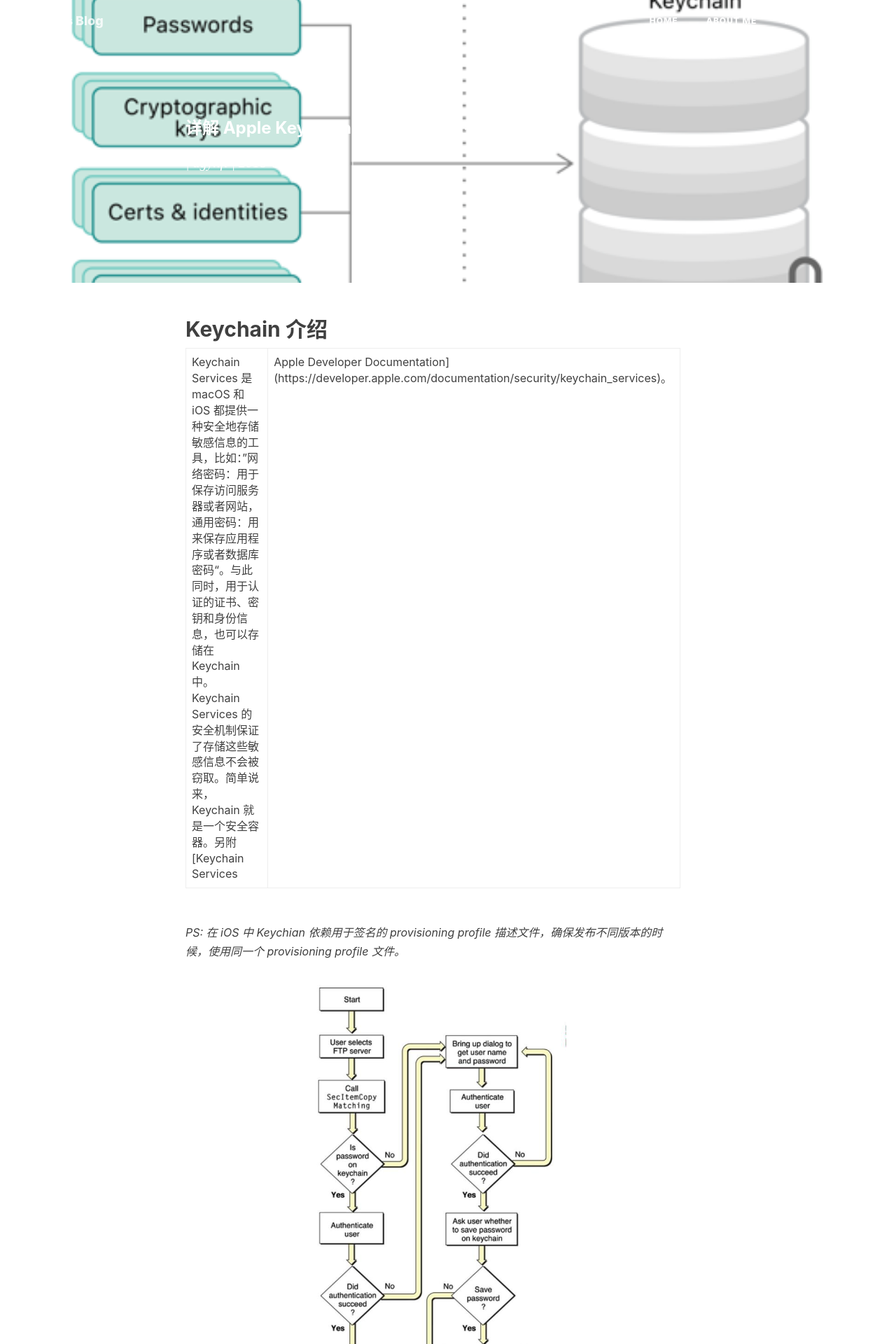
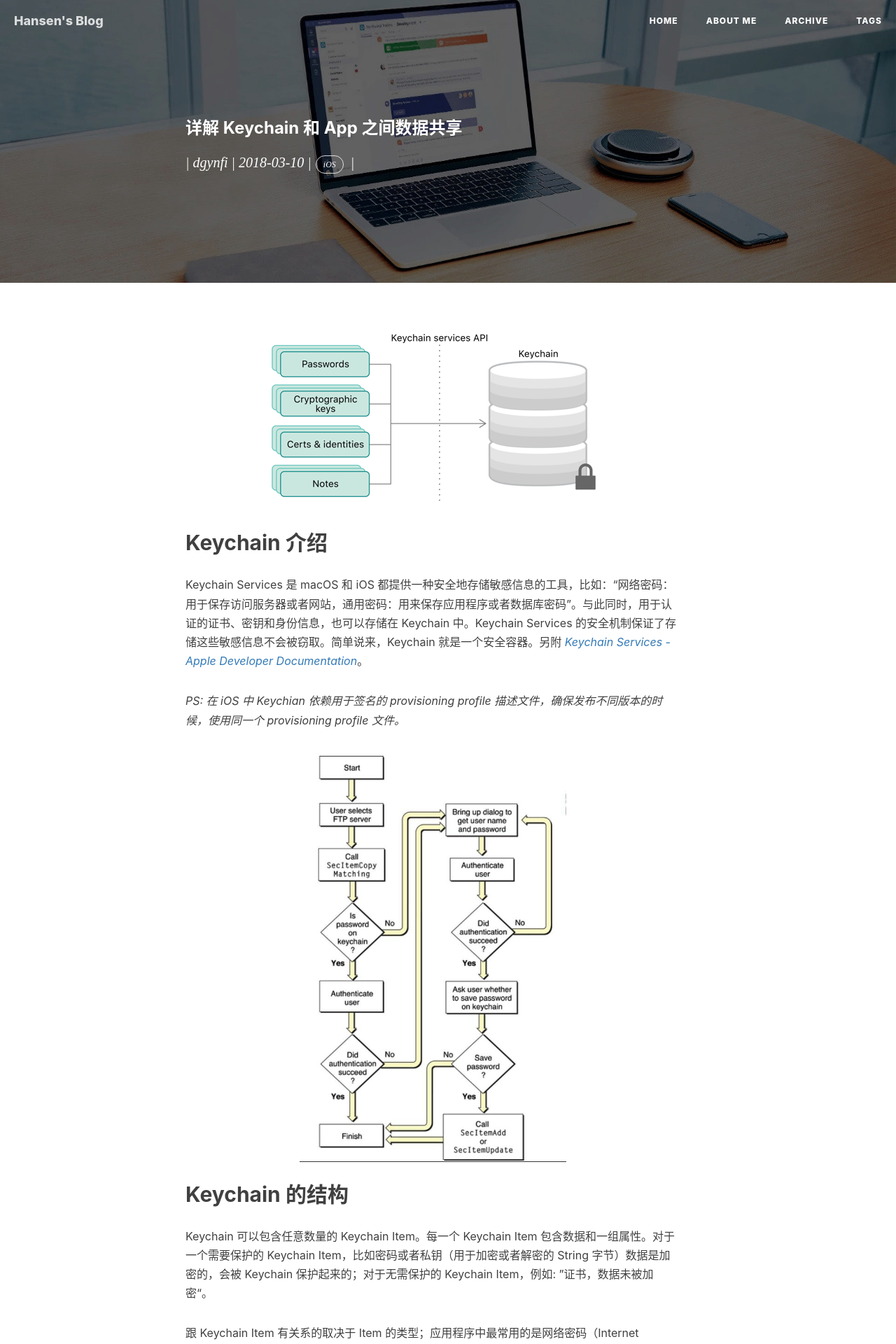
Before and after one commit to itenfay/itenfay.github.io, a Jekyll site: the page built from _posts/2018-03-10-explain-in-detail-apple-keychain-and-data-sharing-between-apps.md, in a window 1280 px wide. Shown: the top 1920 px of the page at 70% size. Built offline with Jekyll 4.4.1, drawn with Linux system fonts in a browser that asks for light colours; nearby versions of some CDN libraries; comment, search, counter and statistics services are not loaded; some of the changed text lies outside the part shown.

Commit message:
:) update the content of keychain and data sharing between apps

```diff
--- a/_posts/2018-03-10-explain-in-detail-apple-keychain-and-data-sharing-between-apps.md
+++ b/_posts/2018-03-10-explain-in-detail-apple-keychain-and-data-sharing-between-apps.md
@@ -1,16 +1,16 @@
 ---
 layout: post
-title: "详解 Apple Keychain 和 App 之间数据共享"
-header-img: "images/keychain/keychain_services.png"
+title: "详解 Keychain 和 App 之间数据共享"
 author: "dgynfi"
 date: 2018-03-10
 tag: iOS
 ---
 
+![](https://dgynfi.github.io/images/keychain/keychain_services.png)
 
 ## Keychain 介绍
 
-Keychain Services 是 macOS 和 iOS 都提供一种安全地存储敏感信息的工具，比如：”网络密码：用于保存访问服务器或者网站，通用密码：用来保存应用程序或者数据库密码“。与此同时，用于认证的证书、密钥和身份信息，也可以存储在 Keychain 中。Keychain Services 的安全机制保证了存储这些敏感信息不会被窃取。简单说来，Keychain 就是一个安全容器。另附 [Keychain Services | Apple Developer Documentation](https://developer.apple.com/documentation/security/keychain_services)。
+Keychain Services 是 macOS 和 iOS 都提供一种安全地存储敏感信息的工具，比如：“网络密码：用于保存访问服务器或者网站，通用密码：用来保存应用程序或者数据库密码”。与此同时，用于认证的证书、密钥和身份信息，也可以存储在 Keychain 中。Keychain Services 的安全机制保证了存储这些敏感信息不会被窃取。简单说来，Keychain 就是一个安全容器。另附 *[Keychain Services - Apple Developer Documentation](https://developer.apple.com/documentation/security/keychain_services)*。
 
 *PS: 在 iOS 中 Keychian 依赖用于签名的 provisioning profile 描述文件，确保发布不同版本的时候，使用同一个 provisioning profile 文件。*
 
```
Also changed, not shown: other parts of _posts/2018-03-10-explain-in-detail-apple-keychain-and-data-sharing-between-apps.md (+1 -1 lines).
